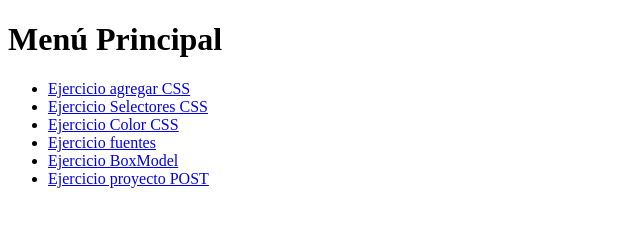
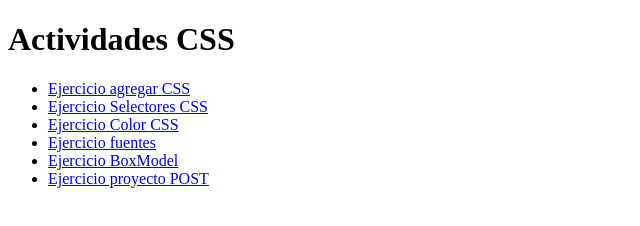
Before and after one commit to AmericaMartinezBejarano/ActividadesCSS, a plain HTML site: page index.html in a window 1280 px wide. Shown: the whole page, without its empty margins (0-640 px from the left). Drawn offline with Linux system fonts and the light colour scheme.

Commit message:
Update index.html

```diff
--- a/index.html
+++ b/index.html
@@ -7,7 +7,7 @@
 </head>
 <body>
     <header>
-        <h1>Menú Principal</h1>
+        <h1>Actividades CSS</h1>
     </header>
     <nav>
         <ul>
```
